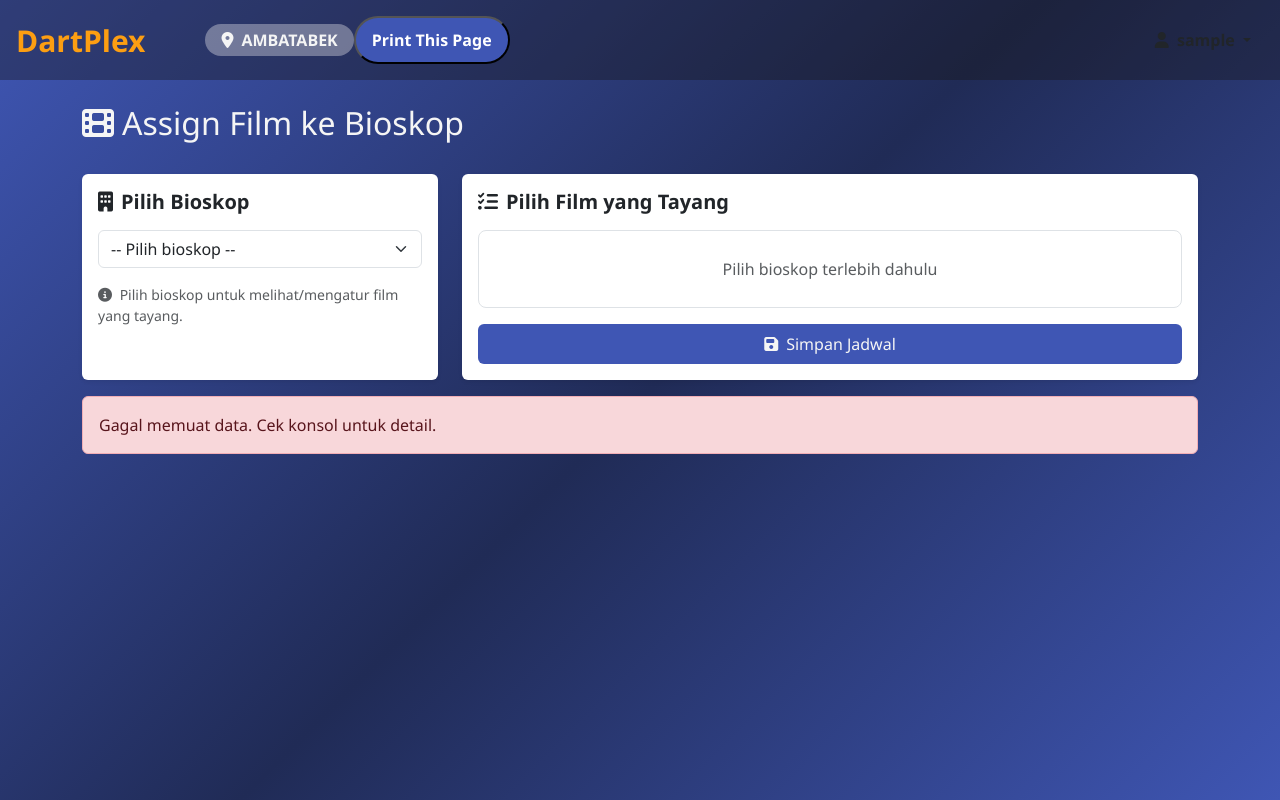
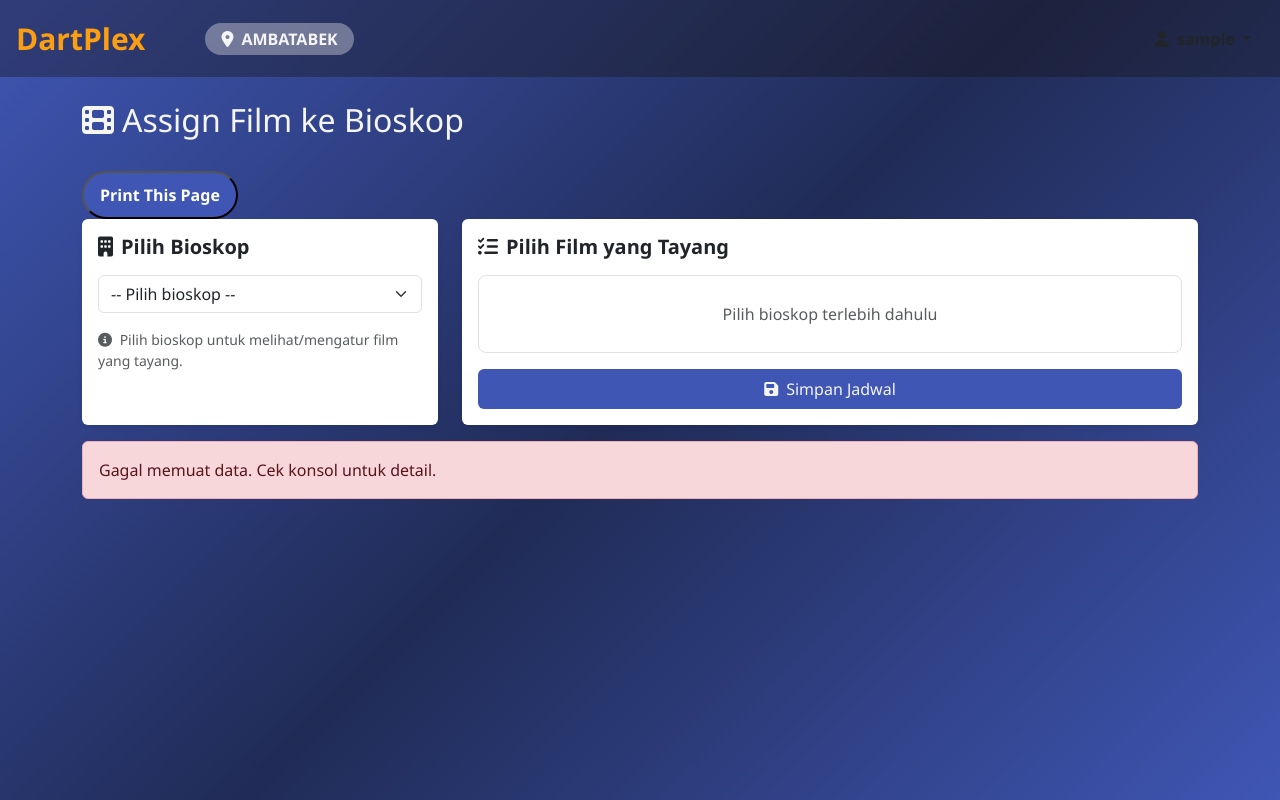
Before and after one commit to EL-43/DartPlex-Cinemas, a website: page External/assign.html in a window 1280 px wide. Drawn offline with nearby package versions, Linux system fonts and the light colour scheme; no server answers; sample sign-in values are in the browser's storage.

Commit message:
relocated print buttons

```diff
--- a/External/assign.html
+++ b/External/assign.html
@@ -17,9 +17,6 @@
             <i class="fas fa-location-dot me-2"></i>
             <span class="fw-bold">AMBATABEK</span>
         </div>
-        <div>
-            <button class="signupbutton fw-bold rounded-pill px-3" onclick="window.print()">Print This Page</button>
-        </div>
         <div class="auth-buttons ms-auto">
             <a href="/login" class="loginbutton fw-bold">Login</a>
             <a href="/signup" class="signupbutton fw-bold rounded-pill px-3">Make an account</a>
@@ -30,7 +27,9 @@
         <div class="d-flex justify-content-between align-items-center mb-4">
         <h2 style="color: whitesmoke;"><i class="fas fa-film me-2" style="color: whitesmoke;"></i>Assign Film ke Bioskop</h2>
         </div>
-
+        <div>
+            <button class="signupbutton fw-bold rounded-pill px-3" onclick="window.print()">Print This Page</button>
+        </div>
         <div class="row g-4">
         <!-- Pilih Bioskop -->
         <div class="col-md-4">
```
Also changed, not shown: External/addmovie.html (+3 -0 lines).
